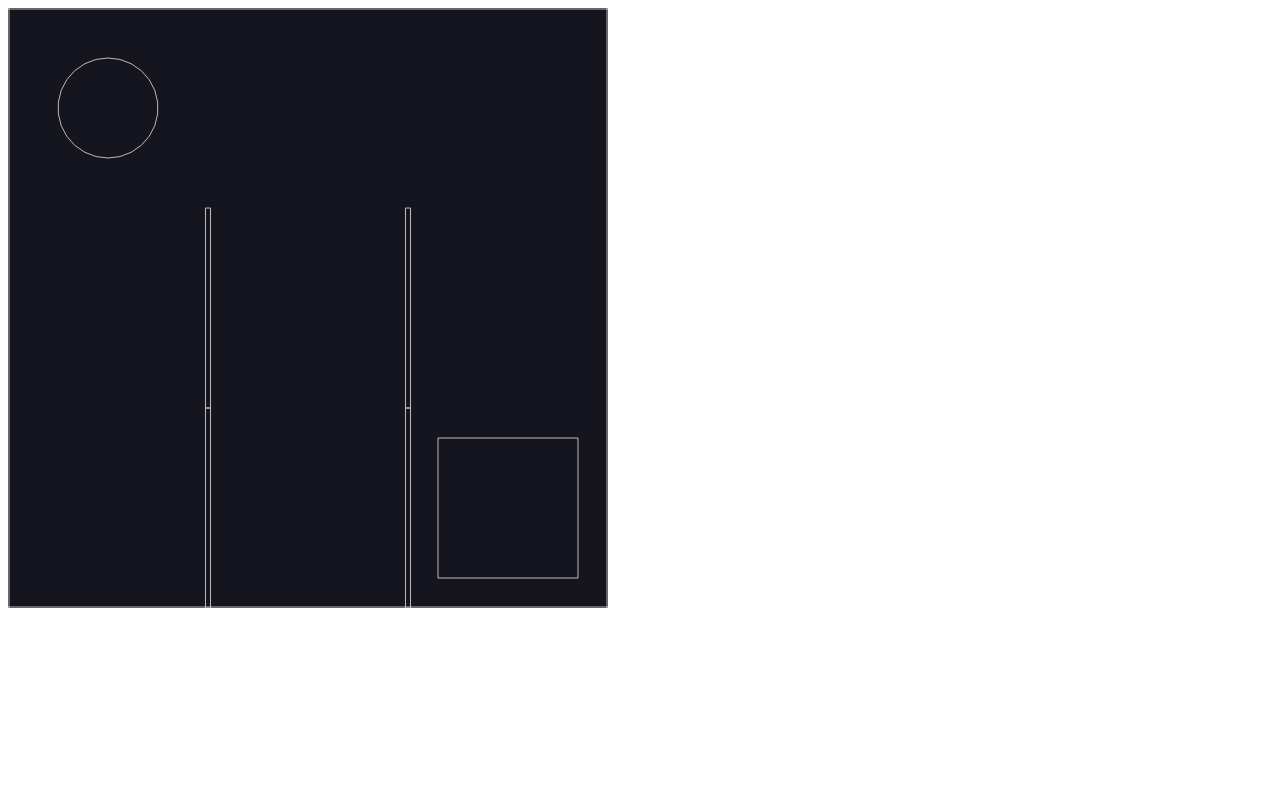
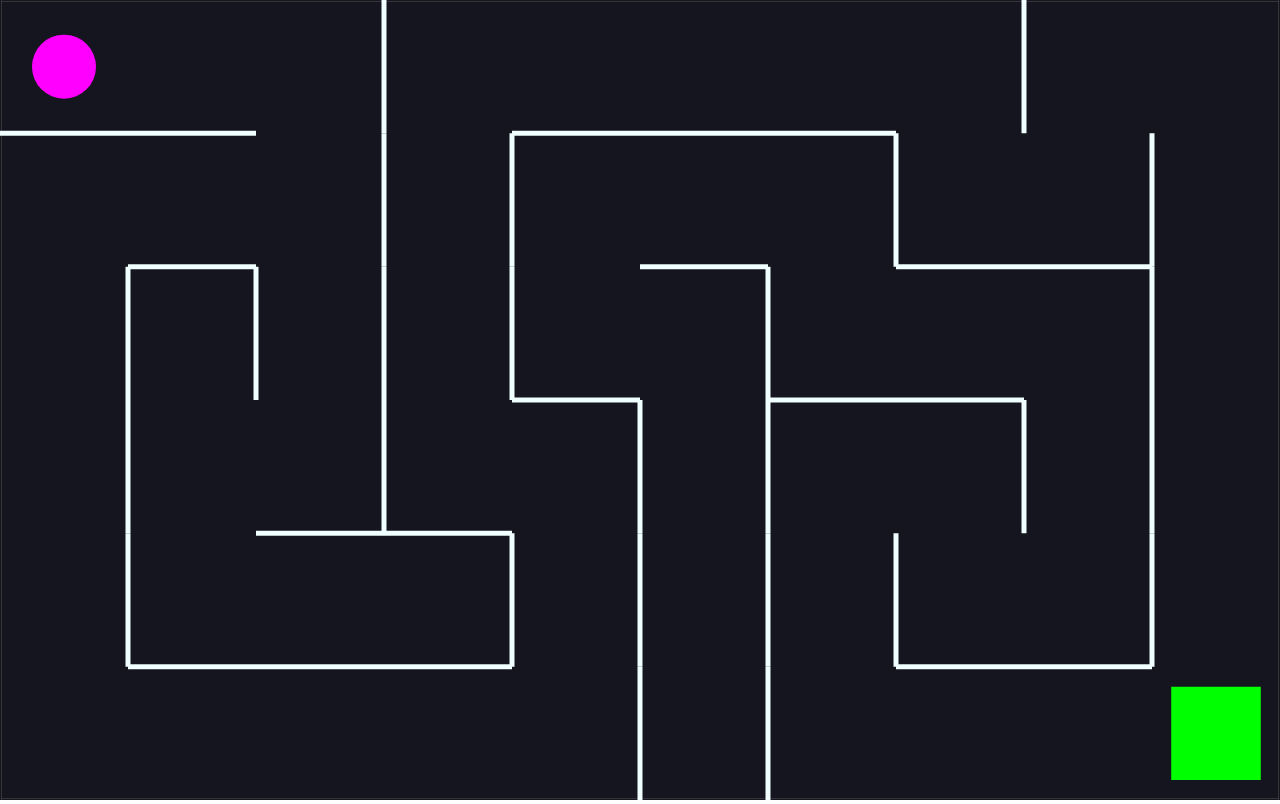
Before and after one commit to Shpakouski/maze-game, a plain HTML site: page index.html in a window 1280 px wide. Drawn offline with nearby package versions, Linux system fonts and the light colour scheme.

Commit message:
stretching the canvas, adding fill colors

```diff
--- a/index.html
+++ b/index.html
@@ -6,6 +6,11 @@
     <meta name="viewport" content="width=device-width, initial-scale=1.0">
     <title>Maze</title>
     <script src="https://cdnjs.cloudflare.com/ajax/libs/matter-js/0.14.2/matter.min.js"></script>
+    <style>
+        body {
+            margin: 0;
+        }
+    </style>
 </head>
 
 <body>
--- a/index.js
+++ b/index.js
@@ -8,11 +8,13 @@ const {
     Events
 } = Matter;
 
-const cells = 3;
-const width = 600;
-const height = 600;
+const cellsHorizontal = 10;
+const cellsVertical = 6;
+const width = window.innerWidth;
+const height = window.innerHeight;
 
-const unitLength = width / cells;
+const unitLengthX = width / cellsHorizontal;
+const unitLengthY = height / cellsVertical;
 
 const engine = Engine.create();
 const {
@@ -23,7 +25,7 @@ const render = Render.create({
     element: document.body,
     engine: engine,
     options: {
-        wireframes: true,
+        wireframes: false,
         width,
         height
     }
@@ -66,20 +68,20 @@ const shuffle = (arr) => {
     return arr;
 };
 
-const grid = Array(cells)
+const grid = Array(cellsVertical)
     .fill(null)
-    .map(() => Array(cells).fill(false));
+    .map(() => Array(cellsHorizontal).fill(false));
 
-const verticals = Array(cells)
+const verticals = Array(cellsVertical)
     .fill(null)
-    .map(() => Array(cells - 1).fill(false));
+    .map(() => Array(cellsHorizontal - 1).fill(false));
 
-const horizontals = Array(cells - 1)
+const horizontals = Array(cellsVertical - 1)
     .fill(null)
-    .map(() => Array(cells).fill(false));
+    .map(() => Array(cellsHorizontal).fill(false));
 
-const startRow = Math.floor(Math.random() * cells);
-const startColumn = Math.floor(Math.random() * cells);
+const startRow = Math.floor(Math.random() * cellsVertical);
+const startColumn = Math.floor(Math.random() * cellsHorizontal);
 
 const stepThroughCell = (row, column) => {
     // If i have visted the cell at [row, column], then return
@@ -103,7 +105,7 @@ const stepThroughCell = (row, column) => {
         const [nextRow, nextColumn, direction] = neighbor;
 
         // See if that neighbor is out of bounds
-        if (nextRow < 0 || nextRow >= cells || nextColumn < 0 || nextColumn >= cells) {
+        if (nextRow < 0 || nextRow >= cellsVertical || nextColumn < 0 || nextColumn >= cellsHorizontal) {
             continue;
         }
 
@@ -136,11 +138,15 @@ horizontals.forEach((row, rowIndex) => {
         }
 
         const wall = Bodies.rectangle(
-            columnIndex * unitLength + unitLength / 2,
-            rowIndex * unitLength + unitLength,
-            unitLength,
+            columnIndex * unitLengthX + unitLengthX / 2,
+            rowIndex * unitLengthY + unitLengthY,
+            unitLengthX,
             5, {
-                isStatic: true
+                label: 'wall',
+                isStatic: true,
+                render: {
+                    fillStyle: 'Azure'
+                }
             }
         );
         World.add(world, wall);
@@ -154,11 +160,15 @@ verticals.forEach((row, rowIndex) => {
         }
 
         const wall = Bodies.rectangle(
-            columnIndex * unitLength + unitLength,
-            rowIndex * unitLength + unitLength / 2,
+            columnIndex * unitLengthX + unitLengthX,
+            rowIndex * unitLengthY + unitLengthY / 2,
             5,
-            unitLength, {
-                isStatic: true
+            unitLengthY, {
+                label: 'wall',
+                isStatic: true,
+                render: {
+                    fillStyle: 'Azure'
+                }
             }
         );
         World.add(world, wall);
@@ -168,12 +178,15 @@ verticals.forEach((row, rowIndex) => {
 // Goal
 
 const goal = Bodies.rectangle(
-    width - unitLength / 2,
-    height - unitLength / 2,
-    unitLength * 0.7,
-    unitLength * 0.7, {
+    width - unitLengthX / 2,
+    height - unitLengthY / 2,
+    unitLengthX * 0.7,
+    unitLengthY * 0.7, {
         label: 'goal',
-        isStatic: true
+        isStatic: true,
+        render: {
+            fillStyle: 'Lime'
+        }
     }
 
 );
@@ -181,11 +194,15 @@ World.add(world, goal);
 
 // Ball
 
+const ballRadius = Math.min(unitLengthX, unitLengthY) / 4;
 const ball = Bodies.circle(
-    unitLength / 2,
-    unitLength / 2,
-    unitLength / 4, {
-        label: 'ball'
+    unitLengthX / 2,
+    unitLengthY / 2,
+    ballRadius, {
+        label: 'ball',
+        render: {
+            fillStyle: 'Magenta'
+        }
     }
 );
 World.add(world, ball);
@@ -229,7 +246,12 @@ Events.on(engine, 'collisionStart', event => {
         const labels = ['ball', 'goal'];
 
         if (labels.includes(collision.bodyA.label) && labels.includes(collision.bodyB.label)) {
-            console.log('User won!');
+            world.gravity.y = 1;
+            world.bodies.forEach(body => {
+                if (body.label === 'wall') {
+                    Body.setStatic(body, false);
+                }
+            });
         }
     });
 });
```
